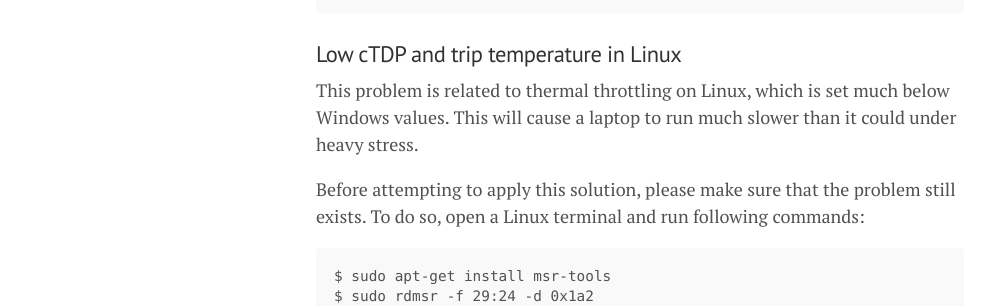
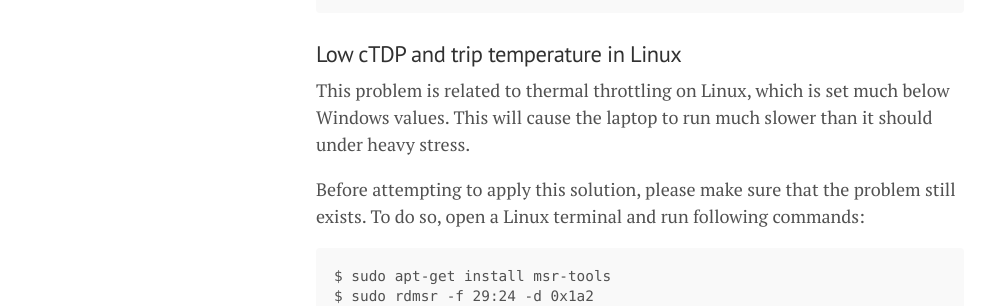
Before and after one commit to lgeurts/lgeurts.github.io, a Jekyll site: the page built from _posts/2021-10-15-ubuntu-setup-notes-for-x1-carbon-gen8.md, in a window 1280 px wide and 900 px high, scrolled down 337 px. Shown: the part 182-488 px from the top of the window, without its empty margins (0-988 px from the left). Built offline with Jekyll 4.4.1, drawn with Linux system fonts in a browser that asks for light colours; nearby versions of some CDN libraries; comment, search, counter and statistics services are not loaded.

Commit message:
Update 2021-10-15-ubuntu-setup-notes-for-x1-carbon-gen8.md

````diff
--- a/_posts/2021-10-15-ubuntu-setup-notes-for-x1-carbon-gen8.md
+++ b/_posts/2021-10-15-ubuntu-setup-notes-for-x1-carbon-gen8.md
@@ -21,7 +21,7 @@ $ systemctl suspend -i
 ```
 ### Low cTDP and trip temperature in Linux
 
-This problem is related to thermal throttling on Linux, which is set much below Windows values. This will cause a laptop to run much slower than it could under heavy stress.
+This problem is related to thermal throttling on Linux, which is set much below Windows values. This will cause the laptop to run much slower than it should under heavy stress.
 
 Before attempting to apply this solution, please make sure that the problem still exists. To do so, open a Linux terminal and run following commands:
 ```
````
